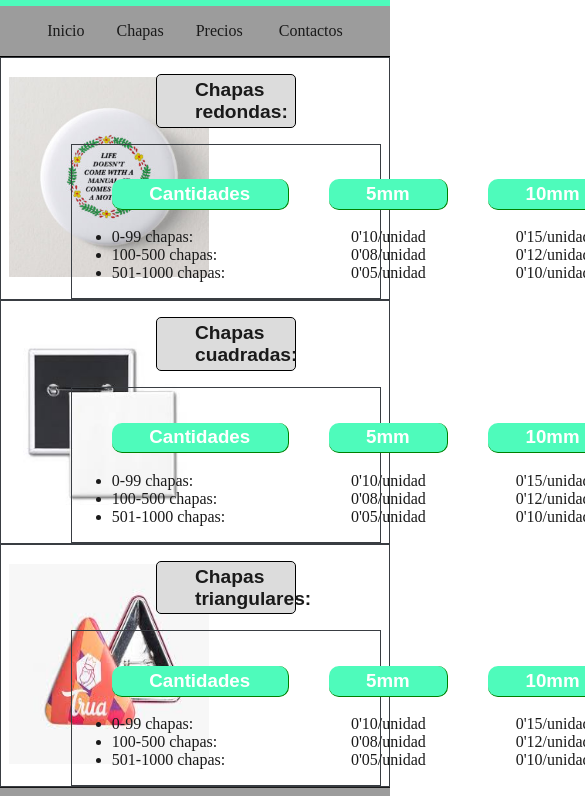
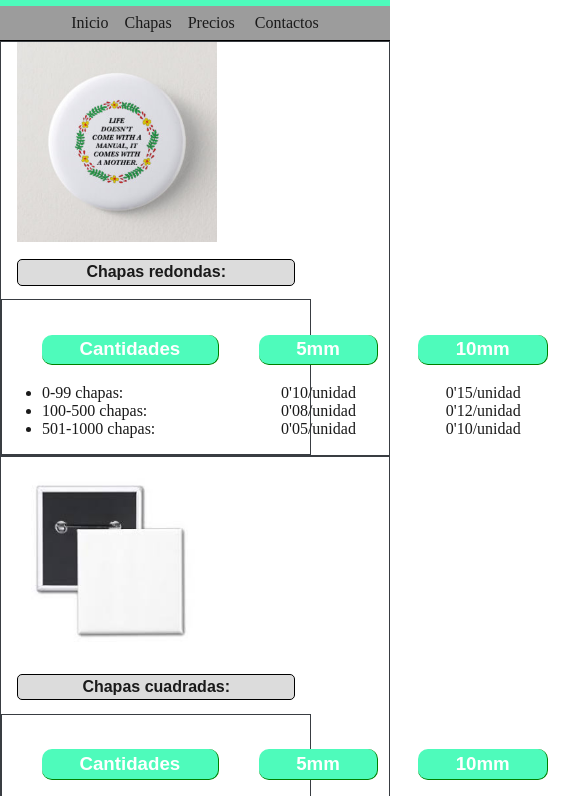
Before and after one commit to santiVargas/WebChapas, a plain HTML site: page precios.html in a window 390 px wide. Shown: the part 94-890 px from the top of the page, 585 px wide, since content can reach past the window. Drawn offline with Linux system fonts and the light colour scheme; files whose address does not match are found by name.

Commit message:
Responsive de inicio, chapas y precio por hacer

```diff
--- a/scss/style.scss
+++ b/scss/style.scss
@@ -20,11 +20,11 @@ h1 {
 h2{
 	border: black solid 1px;
 	border-radius: 5px;
-	margin-left: auto;
-	margin-right: auto;
+	margin-left: 1em;
+	margin-right: 1em;
 	padding: 0.2em 2em;
 	text-align: center;
-	width: 20%;
+	width: auto;
 	font-size: 1.2em;
 	background-color: $fondo3--color;
 	font-family: sans-serif;
@@ -112,18 +112,13 @@ header{
 .imagen{
 	align-items: center;
 	display: flex;
-	justify-content: space-between;
-	padding: 5%;
+	justify-content: center;
+	flex-wrap: wrap;
+	padding: 1em;
 	p{
 		width: 80%;
+		margin-left: 1em;
 	}
-}
-
-.imagenPrecio{
-	display: flex;
-	justify-content: space-between;
-	align-items: center;
-	border: 1px solid $borde__imagen--color;
 }
 
 .logo{
@@ -138,12 +133,16 @@ header{
 .mostrador{
 	display: flex;
 	justify-content: space-around;
+	flex-wrap: wrap;
 	flex-direction: row;
 	align-content: center;
 	background-color: $fondo3--color;
 	padding: 1em;
 	border-top: 2px solid $fondo__alternativo--color;
 	border-bottom: 2px solid $fondo__alternativo--color;
+	img {
+		margin-top: 0.5em;
+	}
 
 }
 .imgybt{
@@ -178,10 +177,21 @@ header{
 
 }
 
+.imagenPrecio{
+	display: flex;
+	justify-content: space-between;
+	flex-wrap: wrap;
+	align-items: center;
+	border: 1px solid $borde__imagen--color;
+}
+.parteizq{
+	margin-left: 1em;
+	width: 15%;
+}
 .partederecha{
 	display: flex;
 	flex-direction: column;
-	margin-right: 2%;
+	margin-right: 1em;
 	text-align: center;
 	width: 80%;
 	h3 {
@@ -206,10 +216,6 @@ header{
 		}
 	}
 }
-.parteizq{
-	margin-left: 2%;
-	width: 15%;
-}
 
 section{
 	display: flex;
@@ -224,6 +230,7 @@ section{
 	align-items: center;
 	display: flex;
 	justify-content: space-evenly;
+	flex-wrap: wrap;
 	p{
 		text-align: left;
 		width: 200px;
@@ -293,6 +300,15 @@ section{
 
 
 @media screen and (max-width: 500px){
+	h1 {
+		font-size: 2.5em;
+	}
+	h2 {
+		font-size: 1em;
+		width: auto;
+		margin-left: 1em;
+		margin-right: 1em;
+	}
 	.logoPolitica, .info, .redes, p {
 		width: 100%;
 		display: flex;
@@ -305,4 +321,10 @@ section{
 			text-align: center;
 		}
 	}
+	.navegador {
+		padding: 0.5em;
+		a {
+			padding: 0.5em;
+		}
+	}
 }
```
Also changed, not shown: css/style.css, 1 other file.
